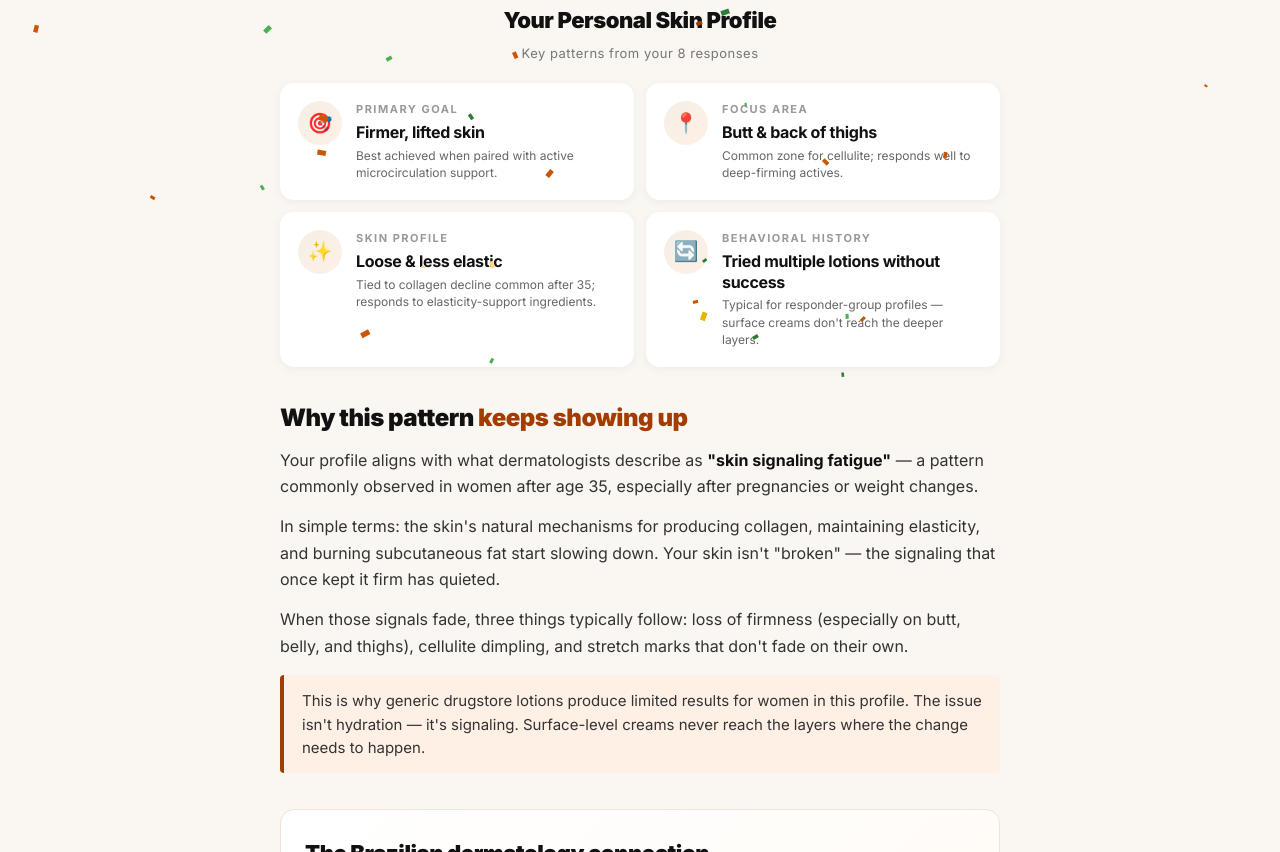
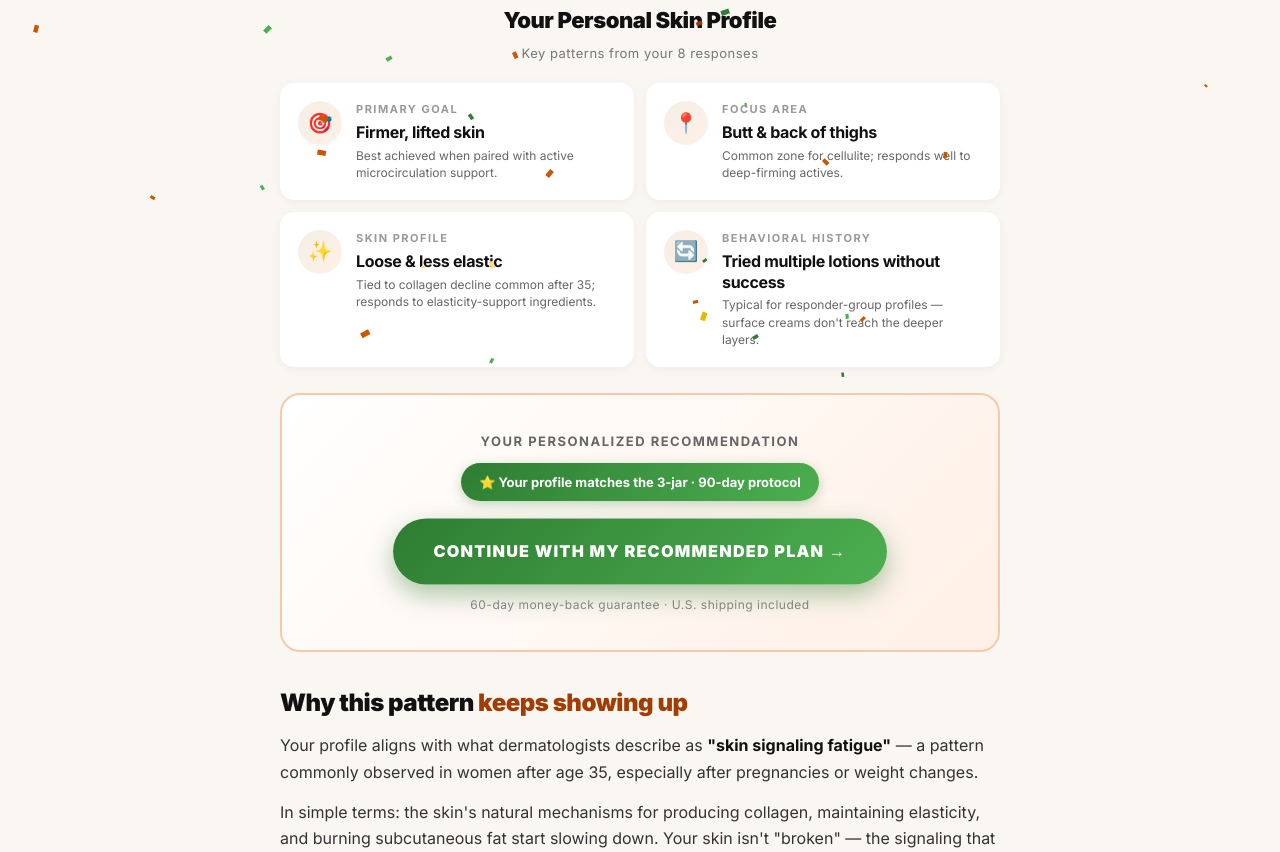
Before and after one commit to 123playamazon-boop/bumbumcream, a website: page result.html in a window 1280 px wide. Shown: the part 410-1262 px from the top of the page. Drawn offline with Linux system fonts and the light colour scheme.

Commit message:
feat(result): duplicate CTA above 'Why this pattern' section for earlier checkout entry

```diff
--- a/result.html
+++ b/result.html
@@ -172,6 +172,14 @@ clarity("set","funnel_step","quiz_completed");
       </div>
 
     </div>
+  </div>
+
+  <!-- EARLY CTA (duplicated above 'Why this pattern' section) -->
+  <div class="final-cta" style="margin-top:24px">
+    <div class="cta-preline">Your personalized recommendation</div>
+    <div id="rec-badge-early" style="display:inline-block;background:linear-gradient(135deg,#2e7d32,#4caf50);color:#fff;padding:9px 18px;border-radius:30px;font-size:13px;font-weight:700;margin-bottom:18px;box-shadow:0 3px 12px rgba(46,125,50,.3)">⭐ Your profile matches the <strong>3-jar · 90-day</strong> protocol</div>
+    <a href="checkout.html" class="cta-btn" id="ctaBtnEarly">Continue With My Recommended Plan →</a>
+    <div class="cta-subline">60-day money-back guarantee · U.S. shipping included</div>
   </div>
 
   <div class="section">
@@ -364,12 +372,14 @@ clarity("set","funnel_step","quiz_completed");
     }
     const rec = document.getElementById('rec-badge');
     const recTop = document.getElementById('rec-badge-top');
+    const recEarly = document.getElementById('rec-badge-early');
     if(rec) rec.innerHTML = badgeHtml;
     if(recTop) recTop.innerHTML = badgeHtml;
+    if(recEarly) recEarly.innerHTML = badgeHtml;
 
     // Forward querystring to all CTAs
     const qs = window.location.search;
-    ['ctaBtn','ctaBtnTop','stickyMobCta'].forEach(id => {
+    ['ctaBtn','ctaBtnTop','ctaBtnEarly','stickyMobCta'].forEach(id => {
       const el = document.getElementById(id);
       if(el && qs) el.href = 'checkout.html' + qs;
     });
```
